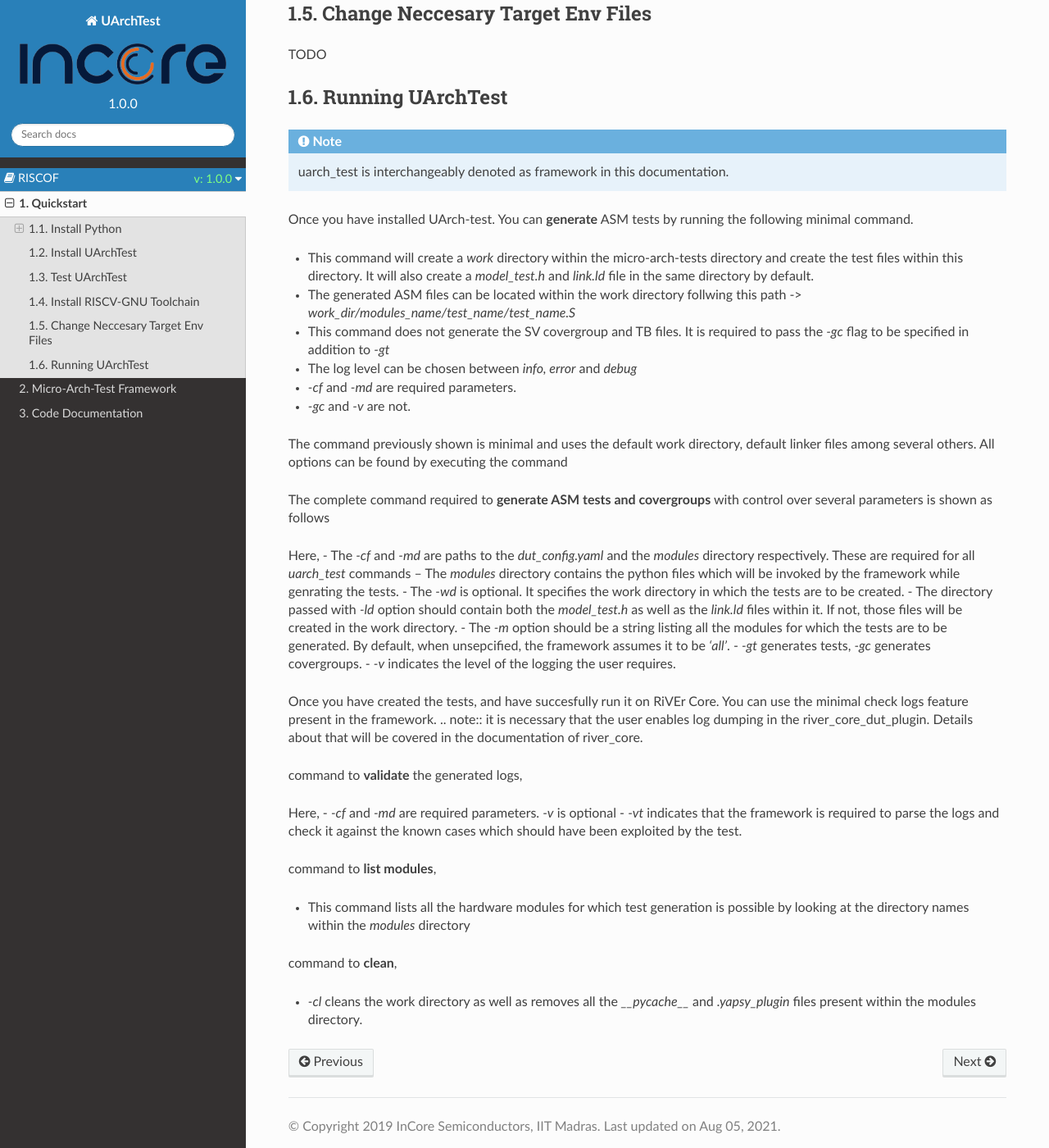
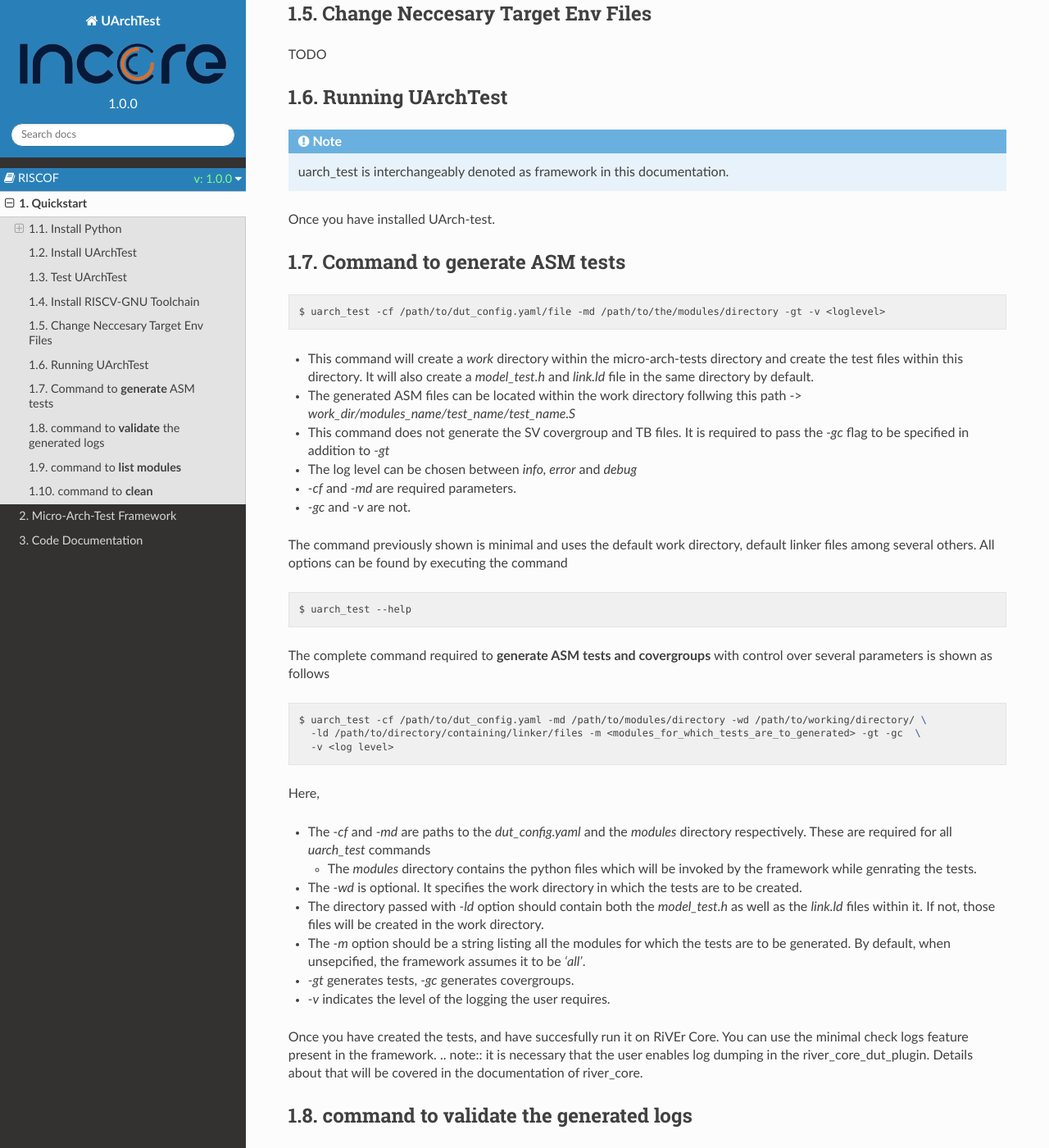
Before and after one commit to incoresemi/uatg, a Sphinx documentation site: the page built from docs/source/installation.rst, in a window 1280 px wide and 1400 px high, scrolled down 3683 px. Shown: the whole window at 82% size. Built offline with Sphinx 7.4.7 and the Read the Docs theme 2.0.0, drawn with Linux system fonts in a browser that asks for light colours; pages that are not in the unit, such as notebooks, are missing from menus; some of the changed text lies outside the part shown.

Commit message:
fix formatting issues

```diff
--- a/docs/source/installation.rst
+++ b/docs/source/installation.rst
@@ -284,12 +284,18 @@
 
 Running UArchTest
 =================
+
 .. note:: uarch_test is interchangeably denoted as framework in this documentation.
 
-Once you have installed UArch-test. You can **generate** ASM tests by running the following minimal command.
+Once you have installed UArch-test.
+
+Command to **generate** ASM tests
+=================================
 
 .. code-block:: bash
+
   $ uarch_test -cf /path/to/dut_config.yaml/file -md /path/to/the/modules/directory -gt -v <loglevel>
+
 
 - This command will create a `work` directory within the micro-arch-tests directory and create the test files within this directory. It will also create a `model_test.h` and `link.ld` file in the same directory by default.
 - The generated ASM files can be located within the work directory follwing this path -> `work_dir/modules_name/test_name/test_name.S`
@@ -302,18 +308,23 @@
 The command previously shown is minimal and uses the default work directory, default linker files among several others. All options can be found by executing the command
 
 .. code-block:: bash
+
   $ uarch_test --help
 
 The complete command required to **generate ASM tests and covergroups** with control over several parameters is shown as follows
 
 .. code-block:: bash
+
   $ uarch_test -cf /path/to/dut_config.yaml -md /path/to/modules/directory -wd /path/to/working/directory/ \
     -ld /path/to/directory/containing/linker/files -m <modules_for_which_tests_are_to_generated> -gt -gc  \
     -v <log level>
 
 Here,
+
 - The `-cf` and `-md` are paths to the *dut_config.yaml* and the *modules* directory respectively. These are required for all *uarch_test* commands
--- The *modules* directory contains the python files which will be invoked by the framework while genrating the tests.
+
+  - The *modules* directory contains the python files which will be invoked by the framework while genrating the tests.
+
 - The `-wd` is optional. It specifies the work directory in which the tests are to be created.
 - The directory passed with `-ld` option should contain both the `model_test.h` as well as the `link.ld` files within it. If not, those files will be created in the work directory.
 - The `-m` option should be a string listing all the modules for which the tests are to be generated. By default, when unsepcified, the framework assumes it to be *'all'*.
@@ -324,9 +335,11 @@
 Once you have created the tests, and have succesfully run it on RiVEr Core. You can use the minimal check logs feature present in the framework.
 .. note:: it is necessary that the user enables log dumping in the river_core_dut_plugin. Details about that will be covered in the documentation of river_core.
 
-command to **validate** the generated logs,
+command to **validate** the generated logs
+==========================================
 
 .. code-block:: bash
+
   $ uarch_test -cf /path/to/dut_config.yaml -md /path/to/modules/directory -vt -v <log level>
 
 Here,
@@ -334,16 +347,20 @@
 - `-vt` indicates that the framework is required to parse the logs and check it against the known cases which should have been exploited by the test.
 
 
-command to **list modules**,
+command to **list modules**
+===========================
 
 .. code-block:: bash
+
   $ uarch_test -cf path/to/dut_config -md /path/to/modules/directory -lm
 
 - This command lists all the hardware modules for which test generation is possible by looking at the directory names within the *modules* directory
 
-command to **clean**,
+command to **clean**
+====================
 
 .. code-block:: bash
+
   $ uarch_test -md /path/to/modules/directory -cf /path/to/dut_config.yaml -cl
 
 - `-cl` cleans the work directory as well as removes all the `__pycache__` and `.yapsy_plugin` files present within the modules directory.
```
